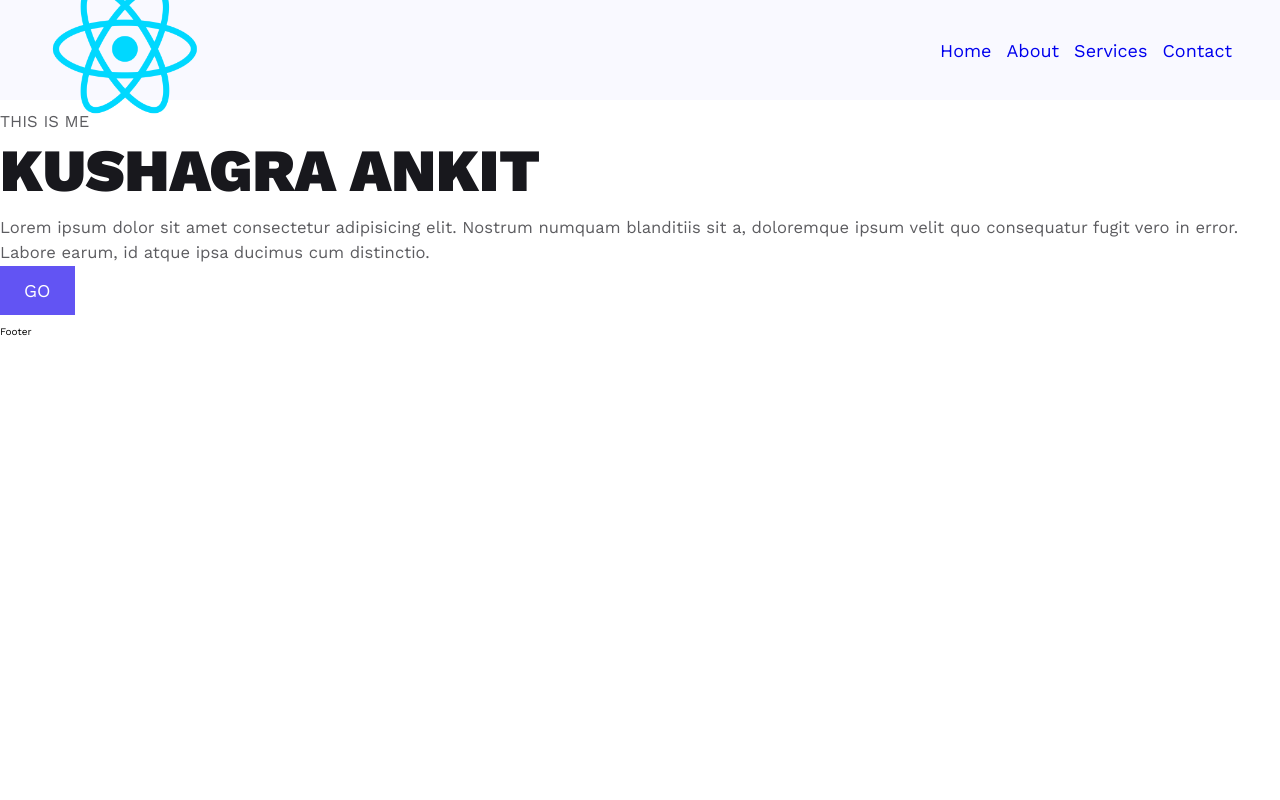
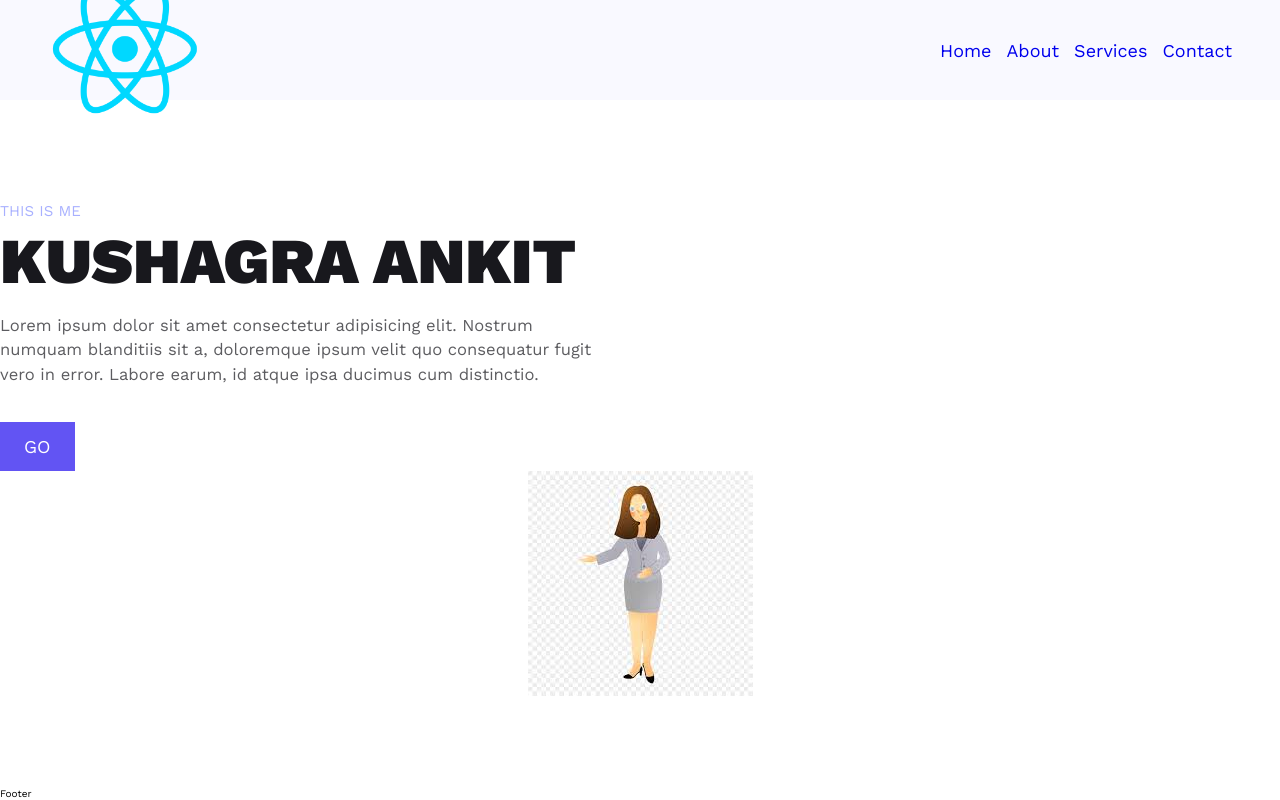
Before and after one commit to kush960/Multipage-Website, a React (Vite) app in the folder react-website/: page / in a window 1280 px wide. Built offline with nearby package versions, Linux system fonts and the light colour scheme.

Commit message:
hero-section update

```diff
--- a/react-website/src/components/HeroSection.jsx
+++ b/react-website/src/components/HeroSection.jsx
@@ -19,12 +19,62 @@ import { Button } from "../styles/button";
         {/* Below div is for image */}
         <div className="section-hero-image">
             <picture>
-                <img src="./" alt="" ></img>
+                <img src="./images/hero.jpg" alt="" srcSet="" ></img>
             </picture>
         </div>
     </div>
    </Wrapper>)
  };
 
- const Wrapper = styled.section``;
+ const Wrapper = styled.section`
+  padding: 9rem 0;
+
+  .section-hero-data {
+    display: flex;
+    flex-direction: column;
+    justify-content: center;
+  }
+
+  .btn {
+    max-width: 16rem;
+  }
+
+  .hero-top-data {
+    text-transform: uppercase;
+    font-weight: 500;
+    font-size: 1.5rem;
+    color: ${({ theme }) => theme.colors.helper};
+  }
+
+  .hero-heading {
+    text-transform: uppercase;
+    font-size: 6.4rem;
+  }
+
+  .hero-para {
+    margin-top: 1.5rem;
+    margin-bottom: 3.4rem;
+    max-width: 60rem;
+  }
+
+  .section-hero-image {
+    display: flex;
+    justify-content: center;
+    align-items: center;
+  }
+
+  picture {
+    text-align: center;
+  }
+
+  .hero-img {
+    max-width: 80%;
+  }
+
+  @media (max-width: ${({ theme }) => theme.media.mobile}) {
+    .grid {
+      gap: 7.2rem;
+    }
+  }
+ `;
  export default HeroSection;
```
